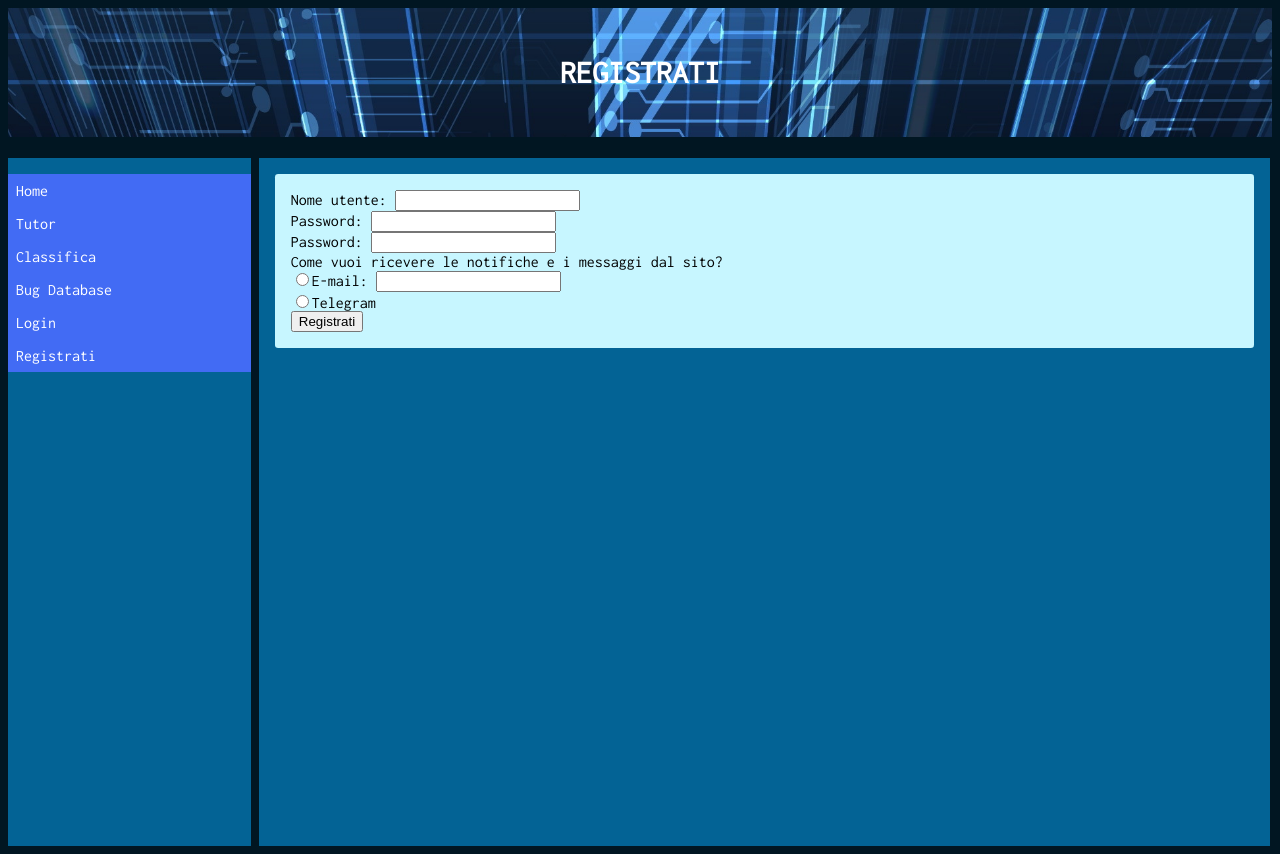
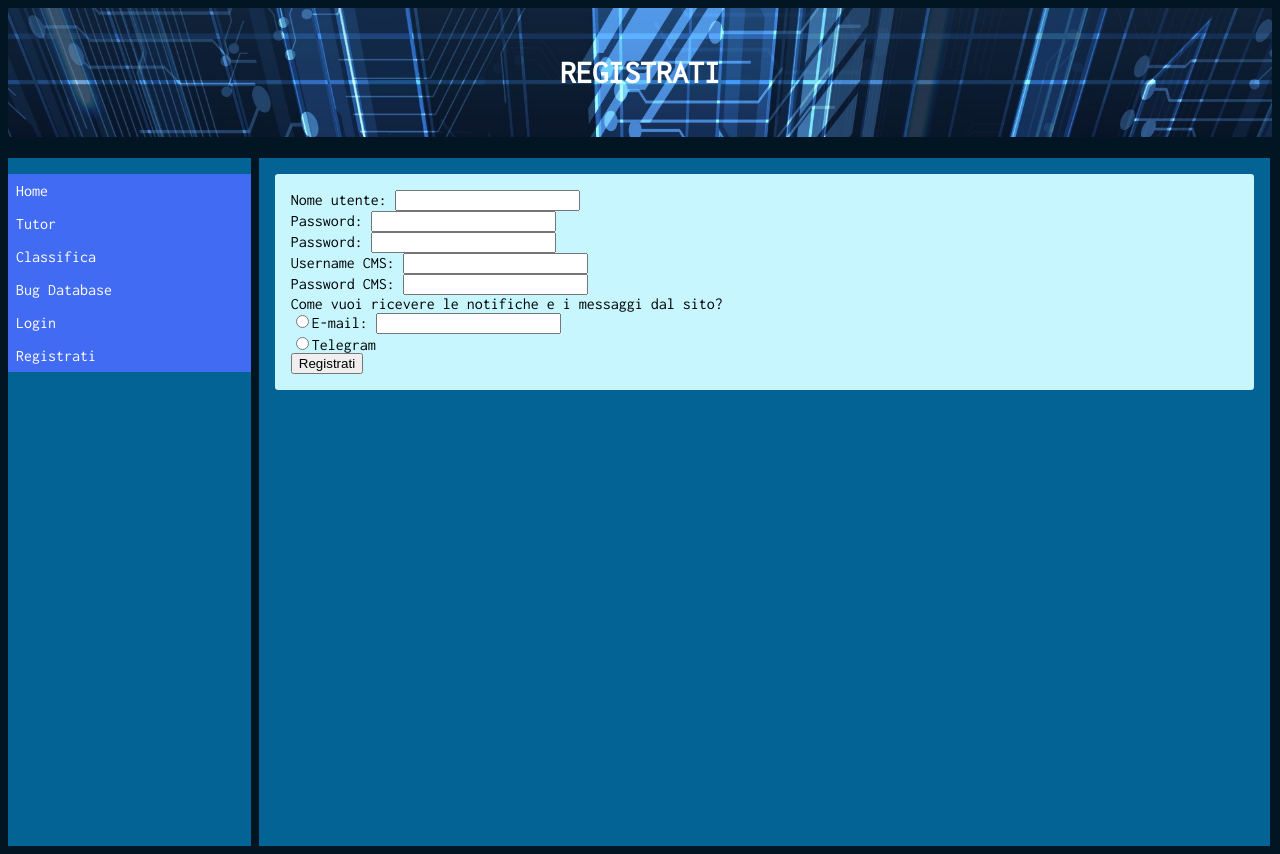
Before and after one commit to eutampieri/sitoOII, a PHP site: page /registrati.html in a window 1280 px wide. Run offline with PHP 8.4, Linux system fonts and the light colour scheme.

Commit message:
Registrazione

```diff
--- a/registrati.html
+++ b/registrati.html
@@ -14,10 +14,13 @@
             Nome utente: <input type="text" name="username"><br>
             Password: <input id="pwd1" type="password" name="password"><br>
             Password: <input id="pwd2" type="password"><br>
+            <p style="color:darkred" id="pwdMisMatch" class="nascosto">Le password non corrispondono</p>
+            Username CMS: <input type = "text" id="userCMS" name="userCMS"><br>
+            Password CMS: <input type = "password" id="passwordCMS"><img id="cmsStatus" class="icon"><br>
             Come vuoi ricevere le notifiche e i messaggi dal sito?<br>
             <input type="radio" name="contatto" value="email">E-mail: <input type="email" name="email"><br>
             <input type="radio" name="contatto" value="email">Telegram<br>
-            <input type="submit" value="Registrati">
+            <input type="submit" id="invia" value="Registrati">
         </form>
     </div>
 </div>
--- a/res/css/stile.css
+++ b/res/css/stile.css
@@ -108,3 +108,6 @@ img{
     height: 2em;
     margin-right: 1em;
 }
+.nascosto{
+    display: none;
+}
```
Also changed, not shown: register.php (added).
